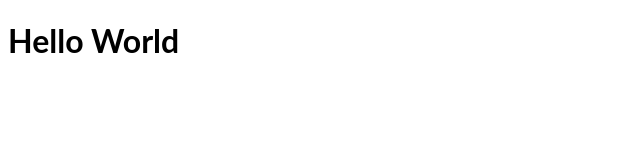
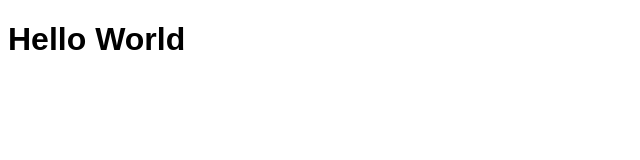
Before and after one commit to Bluedyr/ArtSite, a plain HTML site: page index.html in a window 1280 px wide. Shown: the full height of the page, 0-640 px from the left. Drawn offline with Linux system fonts and the light colour scheme.

Commit message:
Update main.css

```diff
--- a/stylesheets/main.css
+++ b/stylesheets/main.css
@@ -1,6 +1,3 @@
-h1{
-
+body{
+    font-family: "Open Sans Pro",sans-serif;
 }
-body{
-    font-family: "Open Sans Pro",Lato;
-}
```
